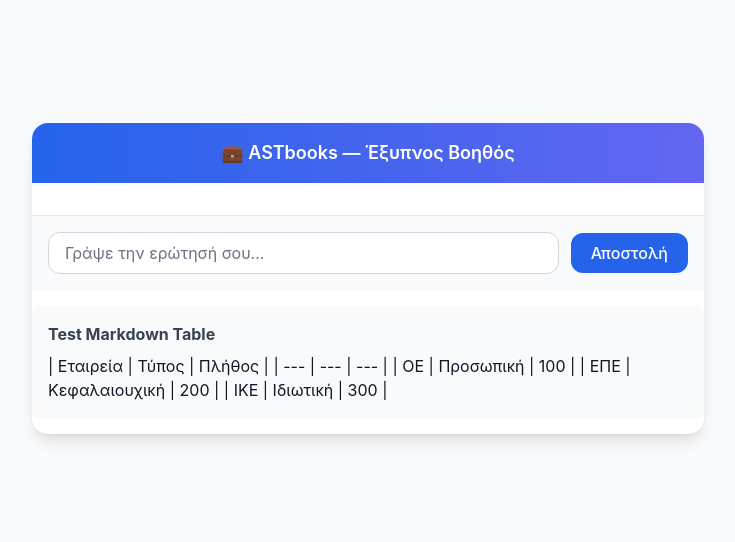
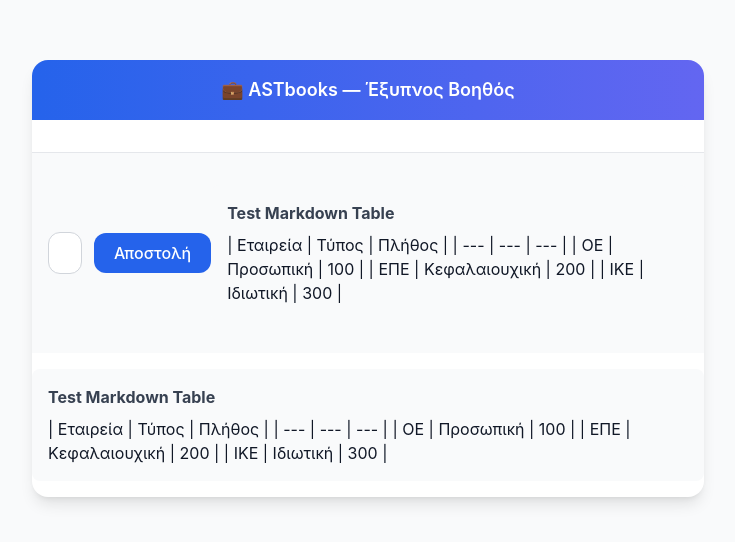
Before and after one commit to Sunn83/ai-docs-app, a Next.js app in the folder frontend/: page /chat in a window 1280 px wide. Shown: the part 122-664 px from the top of the page, without its empty margins (272-1007 px from the left). Built offline with nearby package versions, Linux system fonts and the light colour scheme.

Commit message:
Update ChatClient.tsx

```diff
--- a/frontend/app/chat/ChatClient.tsx
+++ b/frontend/app/chat/ChatClient.tsx
@@ -148,6 +148,19 @@ export default function ChatClient() {
           >
             Αποστολή
           </button>
+          {/* 🔍 TEST: Markdown table rendering */}
+        <div className="p-4 bg-gray-50 rounded-lg my-4">
+          <h2 className="font-bold text-gray-700 mb-2">Test Markdown Table</h2>
+          <div className="prose prose-sm max-w-none">
+            <ReactMarkdown remarkPlugins={[remarkGfm]}>
+              {`| Εταιρεία | Τύπος | Πλήθος |
+        | --- | --- | --- |
+        | ΟΕ | Προσωπική | 100 |
+        | ΕΠΕ | Κεφαλαιουχική | 200 |
+        | ΙΚΕ | Ιδιωτική | 300 |`}
+            </ReactMarkdown>
+          </div>
+        </div>
         </div>
         {/* 🔍 TEST: Markdown table rendering */}
         <div className="p-4 bg-gray-50 rounded-lg my-4">
```
